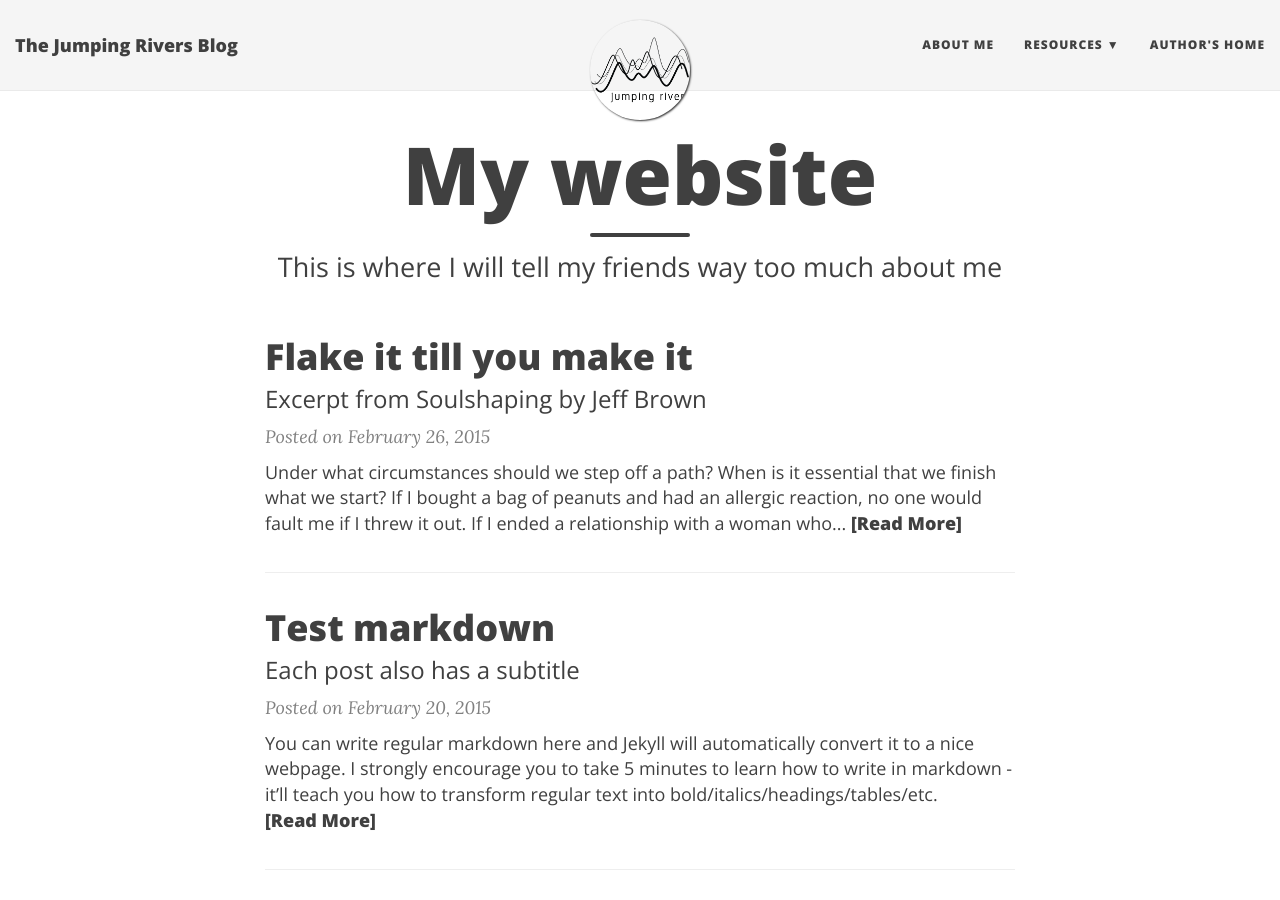
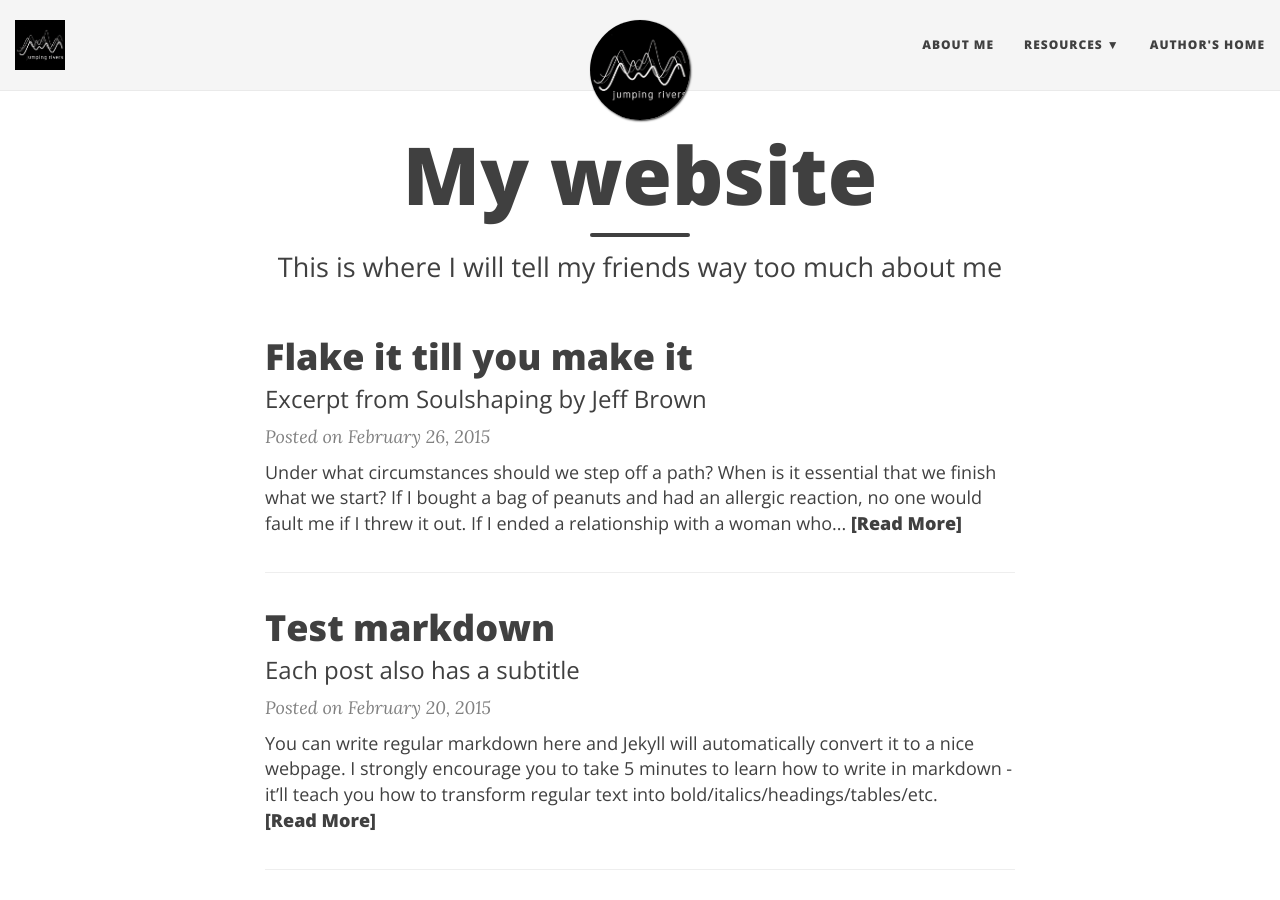
Before and after one commit to jumpingrivers-blog/jumpingrivers-blog.github.io, a Jekyll site: the page built from index.html, in a window 1280 px wide and 900 px high. Built offline with Jekyll 4.4.1, drawn with Linux system fonts in a browser that asks for light colours; nearby versions of some CDN libraries; the list of posts is cut into pages by our own code; some of the changed lines change nothing that is shown.

Commit message:
Update icon to white

```diff
--- a/_config.yml
+++ b/_config.yml
@@ -4,7 +4,7 @@
 # baseurl is the website's URL without the hostname
 
 # If you are building a simple GitHub user page (http://username.github.io) then use these settings:
-url: "http://username.github.io"
+url: "http://blog.jumpingrivers.com/"
 baseurl: ""
 
 # If you are building a GitHub project page then use these settings:
@@ -36,7 +36,7 @@
 
 # If you want to have an image logo in the top-left corner instead of the title text,
 # then specify the following parameter
-# title-img: /path/to/image
+title-img: /img/logo-icon.png
 
 # --- Footer options --- #
 
```
Also changed, not shown: img/logo-icon.png.
